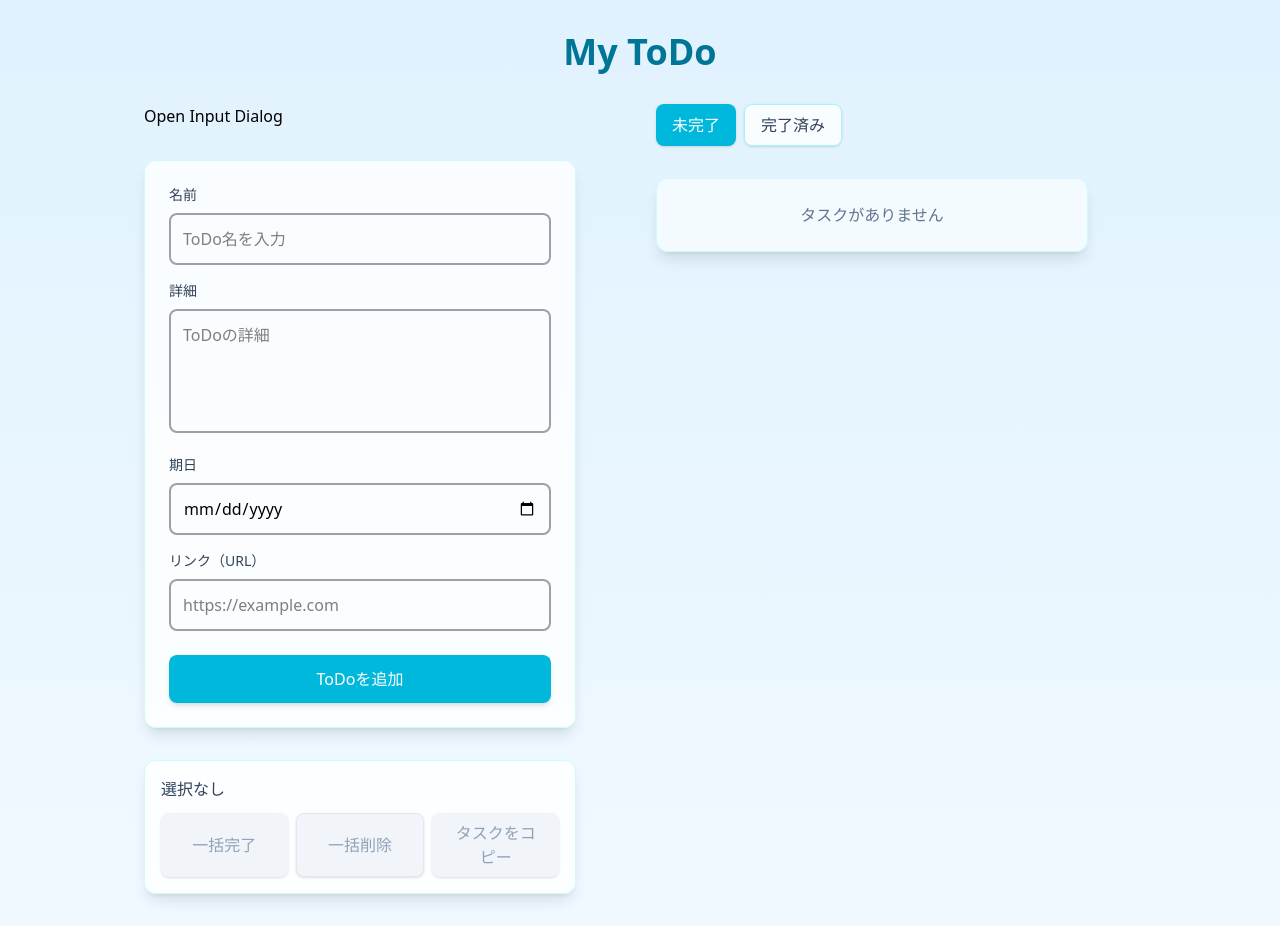
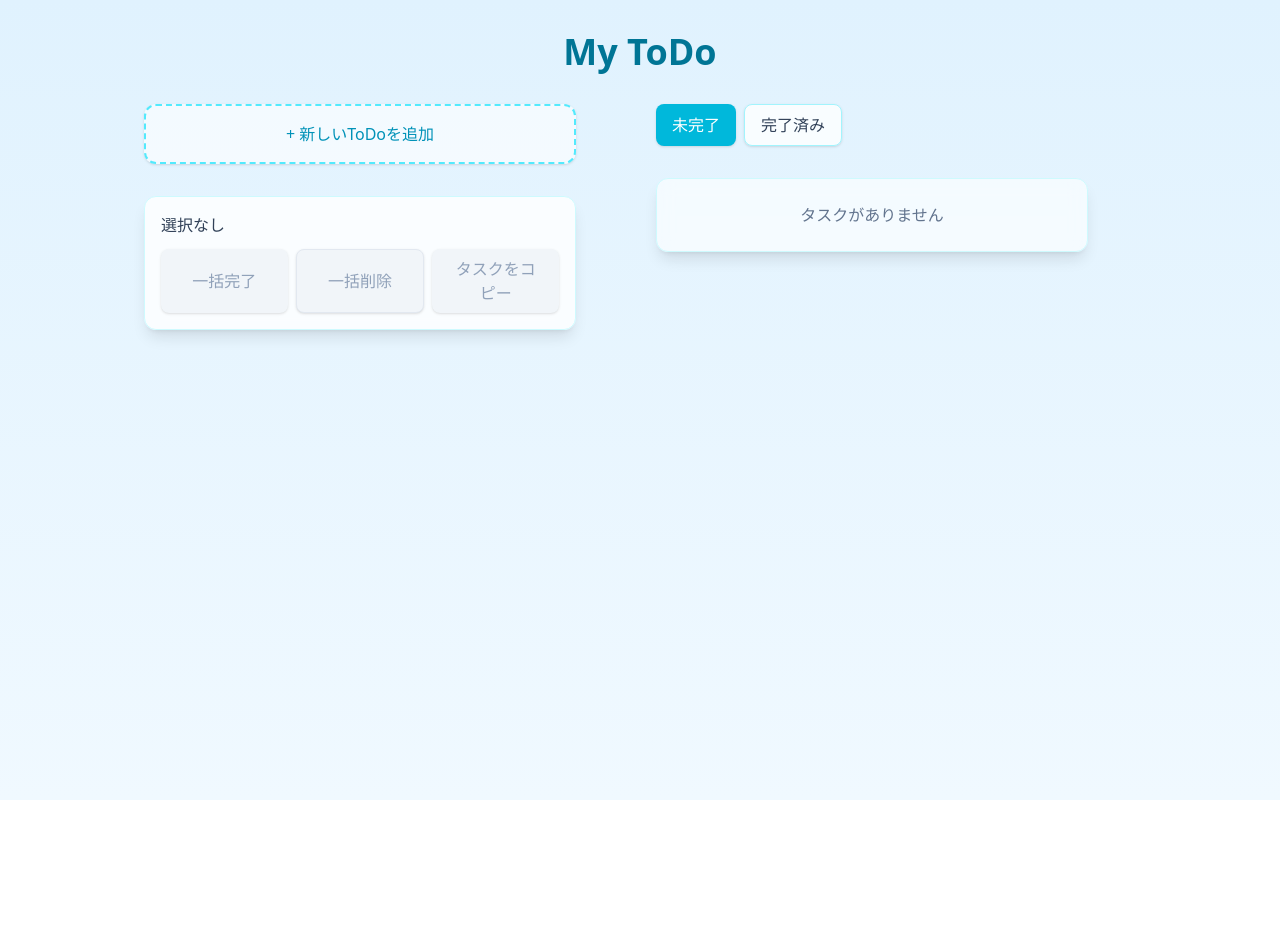
Before and after one commit to kentem-ha-hiraizumi/my-todo, a React (Vite) app: page / in a window 1280 px wide. After the commit the page ends 800 px from the top, so only its background shows below. Built offline with nearby package versions, Linux system fonts and the light colour scheme.

Commit message:
作成フォームをダイアログ化

```diff
--- a/src/features/todo/form/inputDialog.tsx
+++ b/src/features/todo/form/inputDialog.tsx
@@ -1,23 +1,109 @@
+import { useRef } from "react";
+import { type Todo, useTodoAtom } from "../todoAtom";
+
 export const InputDialogButton = () => {
   return (
     <>
       <InputDialog />
       {/* @ts-ignore command属性 */}
-      <button command="show-modal" commandfor="input-dialog" type="button">
-        Open Input Dialog
+      <button
+        // @ts-expect-error
+        command="show-modal"
+        commandfor="input-dialog"
+        type="button"
+        className="w-120 max-w-[90%] cursor-pointer rounded-xl border-2 border-cyan-300 border-dashed bg-white/60 px-6 py-4 font-medium text-cyan-600 shadow-sm transition-colors duration-200 hover:border-cyan-400 hover:bg-white/80"
+      >
+        + 新しいToDoを追加
       </button>
     </>
   );
 };
 
 const InputDialog = () => {
+  const { addTodo } = useTodoAtom();
+  const formRef = useRef<HTMLFormElement>(null);
+  const dialogRef = useRef<HTMLDialogElement>(null);
+
+  const onSubmit = async (data: FormData) => {
+    const { title, note, endAt, url } = Object.fromEntries(
+      data.entries(),
+    ) as unknown as Todo;
+
+    addTodo({
+      title,
+      endAt: endAt ? new Date(endAt).getTime() : undefined,
+      note: note,
+      url: url,
+    });
+
+    formRef.current?.reset();
+    dialogRef.current?.close();
+  };
+
   return (
     <dialog
+      ref={dialogRef}
       id="input-dialog"
       closedby="any"
-      className="fixed inset-0 m-auto min-w-24 rounded border-none p-4"
+      className="fixed inset-0 m-auto w-120 max-w-[90%] rounded-xl border-none bg-white/95 p-0 shadow-2xl backdrop-blur-sm backdrop:bg-black/40"
     >
-      testtest
+      <div className="flex items-center justify-between border-cyan-100 border-b p-5">
+        <h2 className="font-bold text-cyan-700 text-lg">ToDoを追加</h2>
+      </div>
+      <form ref={formRef} className="p-6" action={onSubmit}>
+        <label className="mb-4 block">
+          <span className="mb-2 block font-medium text-slate-700 text-sm">
+            名前
+          </span>
+          <input
+            type="text"
+            name="title"
+            className="w-full rounded-lg border-2 border-zinc-400 p-3 transition-colors duration-200 focus:border-cyan-300 focus:outline-none"
+            placeholder="ToDo名を入力"
+            maxLength={100}
+            required
+          />
+        </label>
+        <label className="mb-4 block">
+          <span className="mb-2 block font-medium text-slate-700 text-sm">
+            詳細
+          </span>
+          <textarea
+            name="note"
+            rows={4}
+            className="w-full resize-none rounded-lg border-2 border-zinc-400 p-3 transition-colors duration-200 focus:border-cyan-300 focus:outline-none"
+            placeholder="ToDoの詳細"
+            maxLength={1000}
+          />
+        </label>
+        <label className="mb-4 block">
+          <span className="mb-2 block font-medium text-slate-700 text-sm">
+            期日
+          </span>
+          <input
+            type="date"
+            name="endAt"
+            className="w-full rounded-lg border-2 border-zinc-400 p-3 transition-colors duration-200 focus:border-cyan-300 focus:outline-none"
+          />
+        </label>
+        <label className="mb-4 block">
+          <span className="mb-2 block font-medium text-slate-700 text-sm">
+            リンク（URL）
+          </span>
+          <input
+            type="url"
+            name="url"
+            className="w-full rounded-lg border-2 border-zinc-400 p-3 transition-colors duration-200 focus:border-cyan-300 focus:outline-none"
+            placeholder="https://example.com"
+          />
+        </label>
+        <button
+          type="submit"
+          className="mt-2 w-full cursor-pointer rounded-lg bg-cyan-500 px-6 py-3 font-medium text-white shadow-md transition-colors duration-200 hover:bg-cyan-600"
+        >
+          ToDoを追加
+        </button>
+      </form>
     </dialog>
   );
 };
--- a/src/features/todo/form/todoForm.tsx
+++ /dev/null
@@ -1,78 +0,0 @@
-import { type Todo, useTodoAtom } from "../todoAtom";
-
-export const TodoForm = () => {
-  const { addTodo } = useTodoAtom();
-
-  const onSubmit = async (data: FormData) => {
-    const { title, note, endAt, url } = Object.fromEntries(
-      data.entries(),
-    ) as unknown as Todo;
-
-    addTodo({
-      title,
-      endAt: endAt ? new Date(endAt).getTime() : undefined,
-      note: note,
-      url: url,
-    });
-  };
-
-  return (
-    <form
-      className="w-120 max-w-[90%] rounded-xl border border-cyan-100 bg-white/80 p-6 shadow-lg backdrop-blur-sm"
-      action={onSubmit}
-    >
-      <label className="mb-4 block">
-        <span className="mb-2 block font-medium text-slate-700 text-sm">
-          名前
-        </span>
-        <input
-          type="text"
-          name="title"
-          className="w-full rounded-lg border-2 border-zinc-400 p-3 transition-colors duration-200 focus:border-cyan-300 focus:outline-none"
-          placeholder="ToDo名を入力"
-          maxLength={100}
-          required
-        />
-      </label>
-      <label className="mb-4 block">
-        <span className="mb-2 block font-medium text-slate-700 text-sm">
-          詳細
-        </span>
-        <textarea
-          name="note"
-          rows={4}
-          className="w-full resize-none rounded-lg border-2 border-zinc-400 p-3 transition-colors duration-200 focus:border-cyan-300 focus:outline-none"
-          placeholder="ToDoの詳細"
-          maxLength={1000}
-        />
-      </label>
-      <label className="mb-4 block">
-        <span className="mb-2 block font-medium text-slate-700 text-sm">
-          期日
-        </span>
-        <input
-          type="date"
-          name="endAt"
-          className="w-full rounded-lg border-2 border-zinc-400 p-3 transition-colors duration-200 focus:border-cyan-300 focus:outline-none"
-        />
-      </label>
-      <label className="mb-4 block">
-        <span className="mb-2 block font-medium text-slate-700 text-sm">
-          リンク（URL）
-        </span>
-        <input
-          type="url"
-          name="url"
-          className="w-full rounded-lg border-2 border-zinc-400 p-3 transition-colors duration-200 focus:border-cyan-300 focus:outline-none"
-          placeholder="https://example.com"
-        />
-      </label>
-      <button
-        type="submit"
-        className="mt-2 w-full cursor-pointer rounded-lg bg-cyan-500 px-6 py-3 font-medium text-white shadow-md transition-colors duration-200 hover:bg-cyan-600"
-      >
-        ToDoを追加
-      </button>
-    </form>
-  );
-};
--- a/src/pages/App.tsx
+++ b/src/pages/App.tsx
@@ -1,7 +1,6 @@
 import { useFilterAtom } from "../features/todo/filter/filterAtom";
 import { TodoFilter } from "../features/todo/filter/todoFilter";
 import { InputDialogButton } from "../features/todo/form/inputDialog";
-import { TodoForm } from "../features/todo/form/todoForm";
 import { useInputModalTrigger } from "../features/todo/form/useInput";
 import { BulkActions } from "../features/todo/selection/bulkActions";
 import { TodoList } from "../features/todo/todoList";
@@ -16,7 +15,6 @@ export const App = () => {
       <div className="flex flex-wrap justify-center gap-8">
         <div className="space-y-8">
           <InputDialogButton />
-          <TodoForm />
           <BulkActions currentFilter={filter} />
         </div>
         <div className="space-y-8">
```
